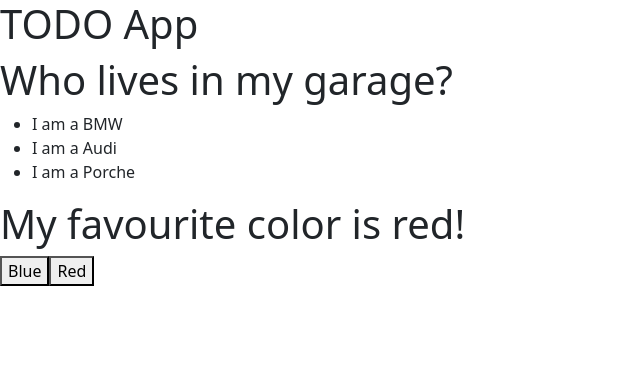
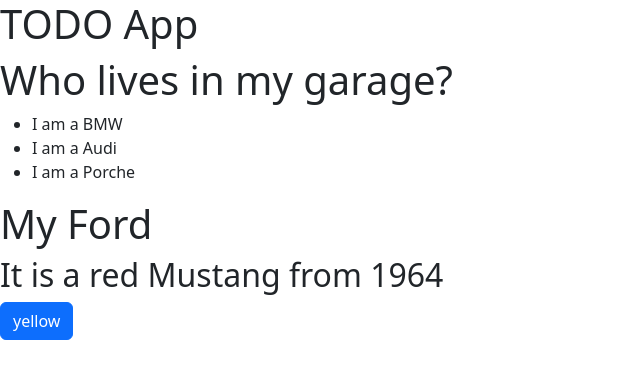
Before and after one commit to SandipGitt/To-Do_App, a React (Create React App) app in the folder client/: page / in a window 1280 px wide. Shown: the top 378 px of the page, without its empty margins (0-640 px from the left). Built offline with nearby package versions, Linux system fonts and the light colour scheme.

Commit message:
Updating Objects and Arrays in State

```diff
--- a/client/src/components/FavoriteColor.js
+++ b/client/src/components/FavoriteColor.js
@@ -1,16 +1,43 @@
-import React, {useState} from "react";
-export default function FavoriteColor () {
-    const [color, setColor] = useState("red");
+// import React, {useState} from "react";
+// export default function FavoriteColor () {
+//     const [color, setColor] = useState("red");
 
+// return (
+//     <>
+//     <h1>My favourite color is {color}!</h1>
+//     <button type = "button" onClick={() => setColor("blue")}>
+//         Blue
+//     </button>
+//     <button type = "button" onClick={() => setColor("Red")}>
+//         Red
+//     </button>
+//     </>
+// );
+// }
+import { Button } from 'react-bootstrap';
+import {useState} from "react";
+const Car = () => {
+    const [car, setCar] = useState ({
+        brand: "Ford",
+        model: "Mustang",
+        year: "1964",
+        color: "red",
+    });
+
+const updateColor = () => {
+    setCar((previousState) => {
+        return {...previousState, color: "yellow"};
+    });
+};
 return (
     <>
-    <h1>My favourite color is {color}!</h1>
-    <button type = "button" onClick={() => setColor("blue")}>
-        Blue
-    </button>
-    <button type = "button" onClick={() => setColor("Red")}>
-        Red
-    </button>
+    <h1> My {car.brand}</h1>
+    <h2>
+        It is a {car.color} {car.model} from {car.year}
+    </h2>
+    <Button variant="primary" onClick = {() => updateColor("yellow")}
+    >yellow</Button>
     </>
-);
+)
 }
+export default Car;
```
